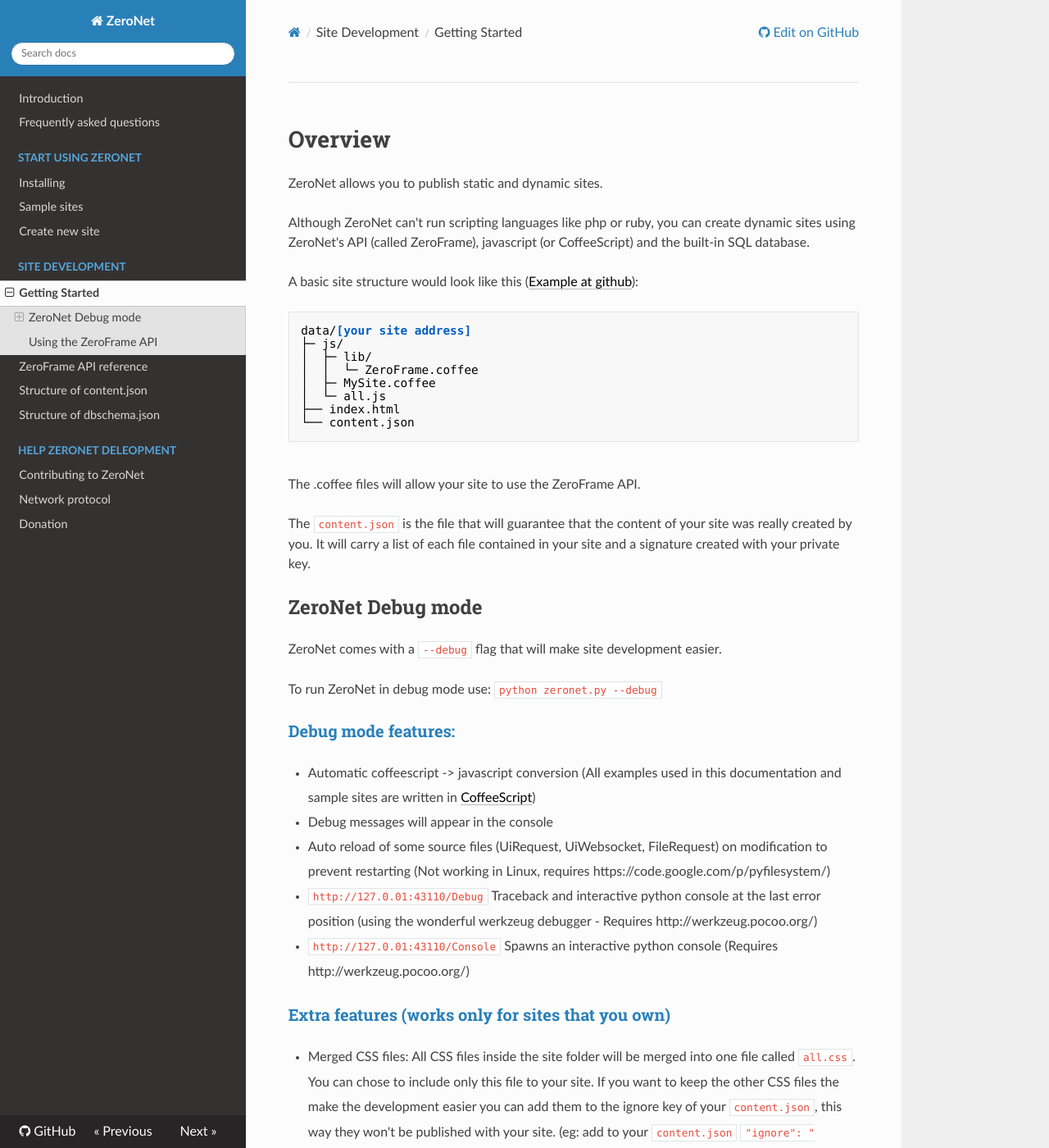
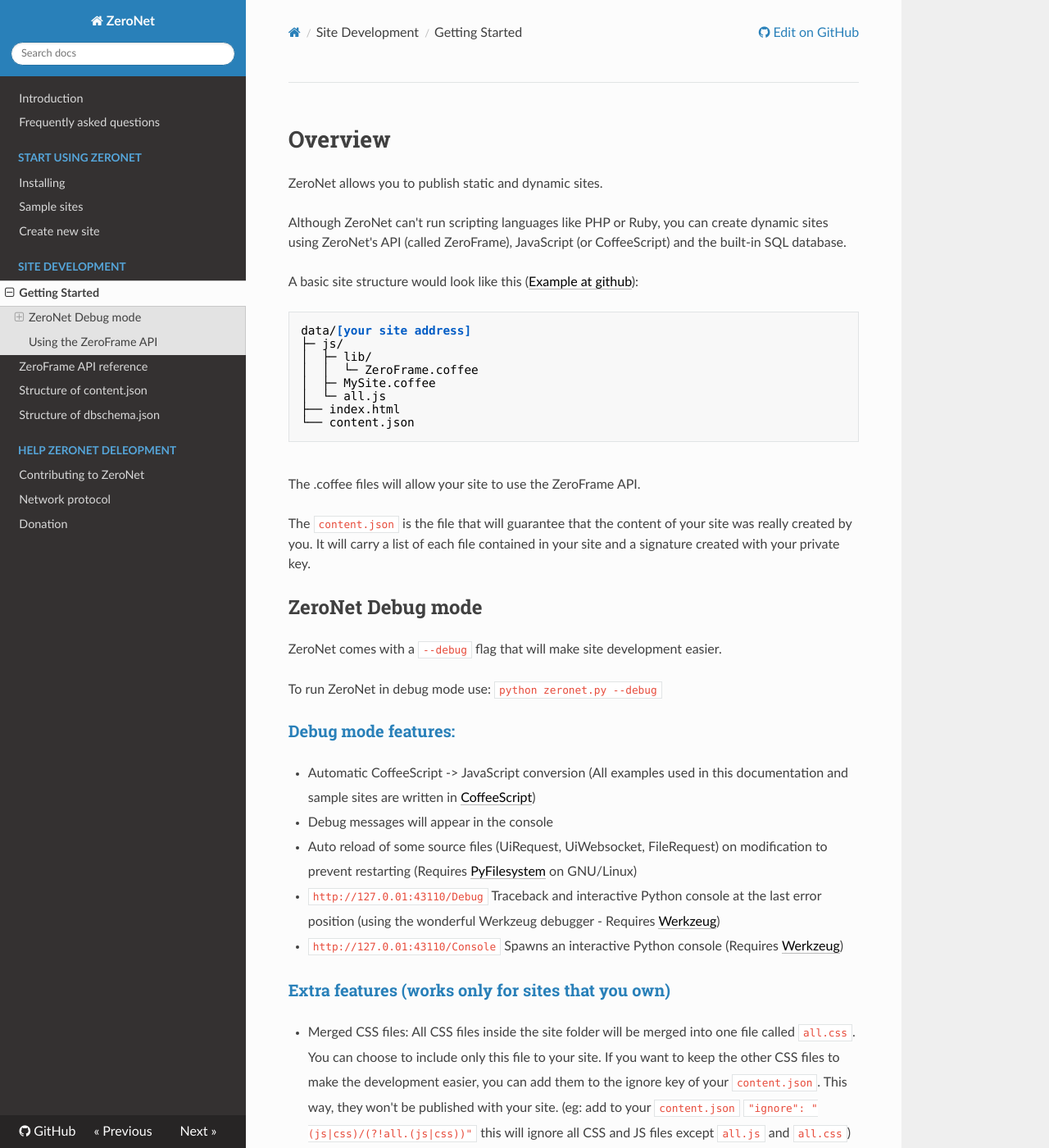
Before and after one commit to HelloZeroNet/Documentation, an MkDocs documentation site: the page built from docs/site_development/getting_started.md, in a window 1280 px wide and 1400 px high. Shown: the whole window at 82% size. Built offline with MkDocs 1.6.1, drawn with Linux system fonts in a browser that asks for light colours; nearby versions of some CDN libraries; comment, search, counter and statistics services are not loaded; old or Windows-style settings are respelled for this version of MkDocs; some of the changed text lies outside the part shown.

Commit message:
Various edits to getting_started.md
Removed some typos, rewrote some sentences, and reworked some links.

```diff
--- a/docs/site_development/getting_started.md
+++ b/docs/site_development/getting_started.md
@@ -2,7 +2,7 @@
 
 ZeroNet allows you to publish static and dynamic sites.
 
-Although ZeroNet can't run scripting languages like php or ruby, you can create dynamic sites using ZeroNet's API (called ZeroFrame), javascript (or CoffeeScript) and the built-in SQL database.
+Although ZeroNet can't run scripting languages like PHP or Ruby, you can create dynamic sites using ZeroNet's API (called ZeroFrame), JavaScript (or CoffeeScript) and the built-in SQL database.
 
 A basic site structure would look like this ([Example at github](https://github.com/HelloZeroNet/Documentation/tree/master/example/ZeroFrame)):
 
@@ -30,15 +30,15 @@
 
 ### Debug mode features:
 
-- Automatic coffeescript -> javascript conversion (All examples used in this documentation and sample sites are written in [CoffeeScript](http://coffeescript.org/))
+- Automatic CoffeeScript -> JavaScript conversion (All examples used in this documentation and sample sites are written in [CoffeeScript](http://coffeescript.org/))
 - Debug messages will appear in the console
-- Auto reload of some source files (UiRequest, UiWebsocket, FileRequest) on modification to prevent restarting (Not working in Linux, requires https://code.google.com/p/pyfilesystem/)
-- `http://127.0.01:43110/Debug` Traceback and interactive python console at the last error position (using the wonderful werkzeug debugger - Requires http://werkzeug.pocoo.org/)
-- `http://127.0.01:43110/Console` Spawns an interactive python console (Requires http://werkzeug.pocoo.org/)
+- Auto reload of some source files (UiRequest, UiWebsocket, FileRequest) on modification to prevent restarting (Requires [PyFilesystem](http://pyfilesystem.org/) on GNU/Linux)
+- `http://127.0.01:43110/Debug` Traceback and interactive Python console at the last error position (using the wonderful Werkzeug debugger - Requires [Werkzeug](http://werkzeug.pocoo.org/))
+- `http://127.0.01:43110/Console` Spawns an interactive Python console (Requires [Werkzeug](http://werkzeug.pocoo.org/))
 
 ### Extra features (works only for sites that you own)
 
- - Merged CSS files: All CSS files inside the site folder will be merged into one file called `all.css`. You can chose to include only this file to your site. If you want to keep the other CSS files the make the development easier you can add them to the ignore key of your `content.json`, this way they won't be published with your site. (eg: add to your `content.json` `"ignore": "(js|css)/(?!all.(js|css))"` this will ignore all css and js files except `all.js` and `all.css`)
+ - Merged CSS files: All CSS files inside the site folder will be merged into one file called `all.css`. You can choose to include only this file to your site. If you want to keep the other CSS files to make the development easier, you can add them to the ignore key of your `content.json`. This way, they won't be published with your site. (eg: add to your `content.json` `"ignore": "(js|css)/(?!all.(js|css))"` this will ignore all CSS and JS files except `all.js` and `all.css`)
  - Merged JS files: All JS files inside the site folder will be merged into one file called `all.js`. If a CoffeeScript compiler is present (bundled for Windows) it will convert `.coffee` to `.js`.
  - Order in which files are merged into all.css/all.js: Files inside subdirectories of the css/js folder comes first; Files in the css/js folder will be merged according to file name ordering (01_a.css, 02_a.css, etc)
 
```
Also changed, not shown: other parts of docs/site_development/getting_started.md (+3 -3 lines).
